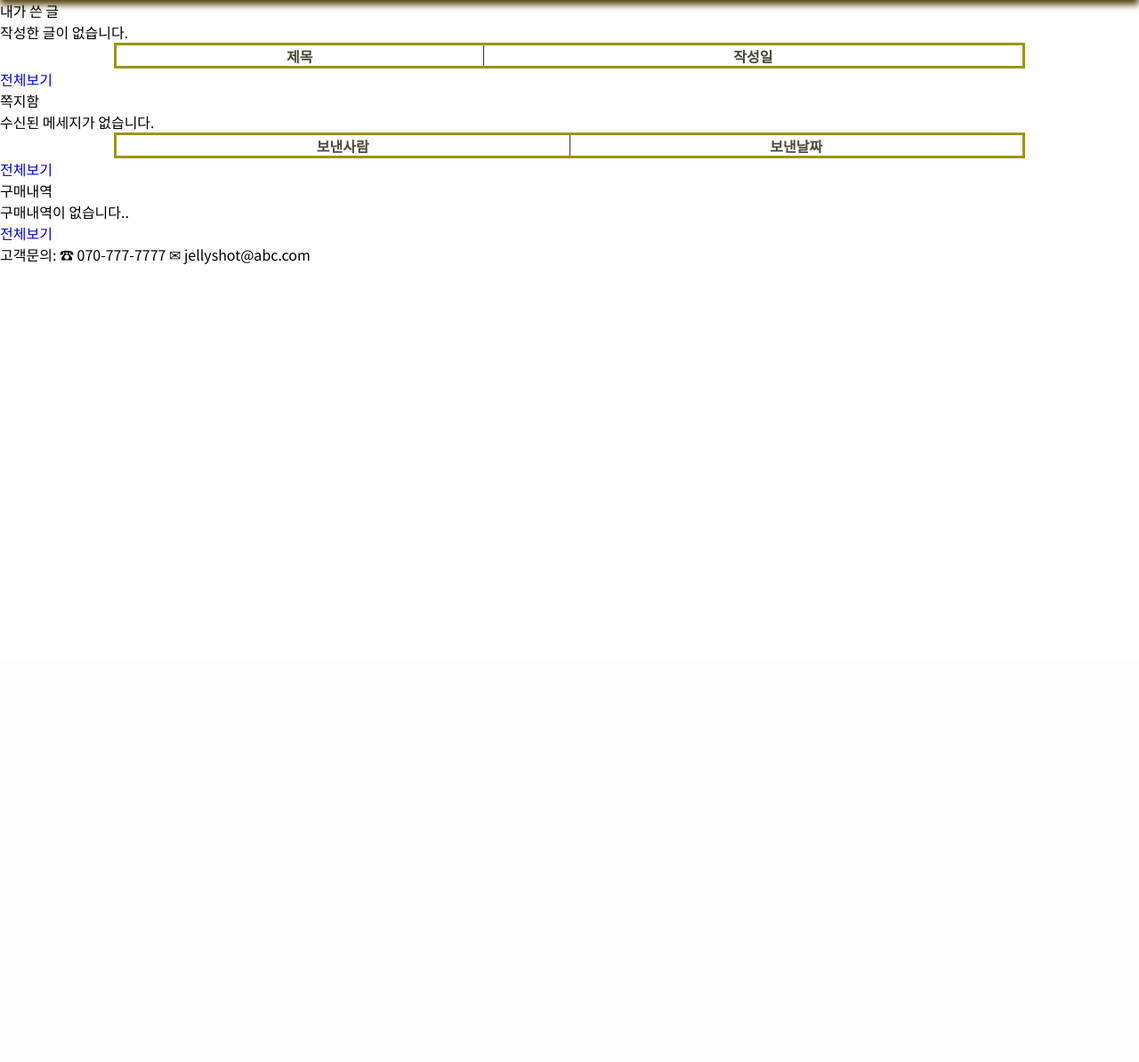
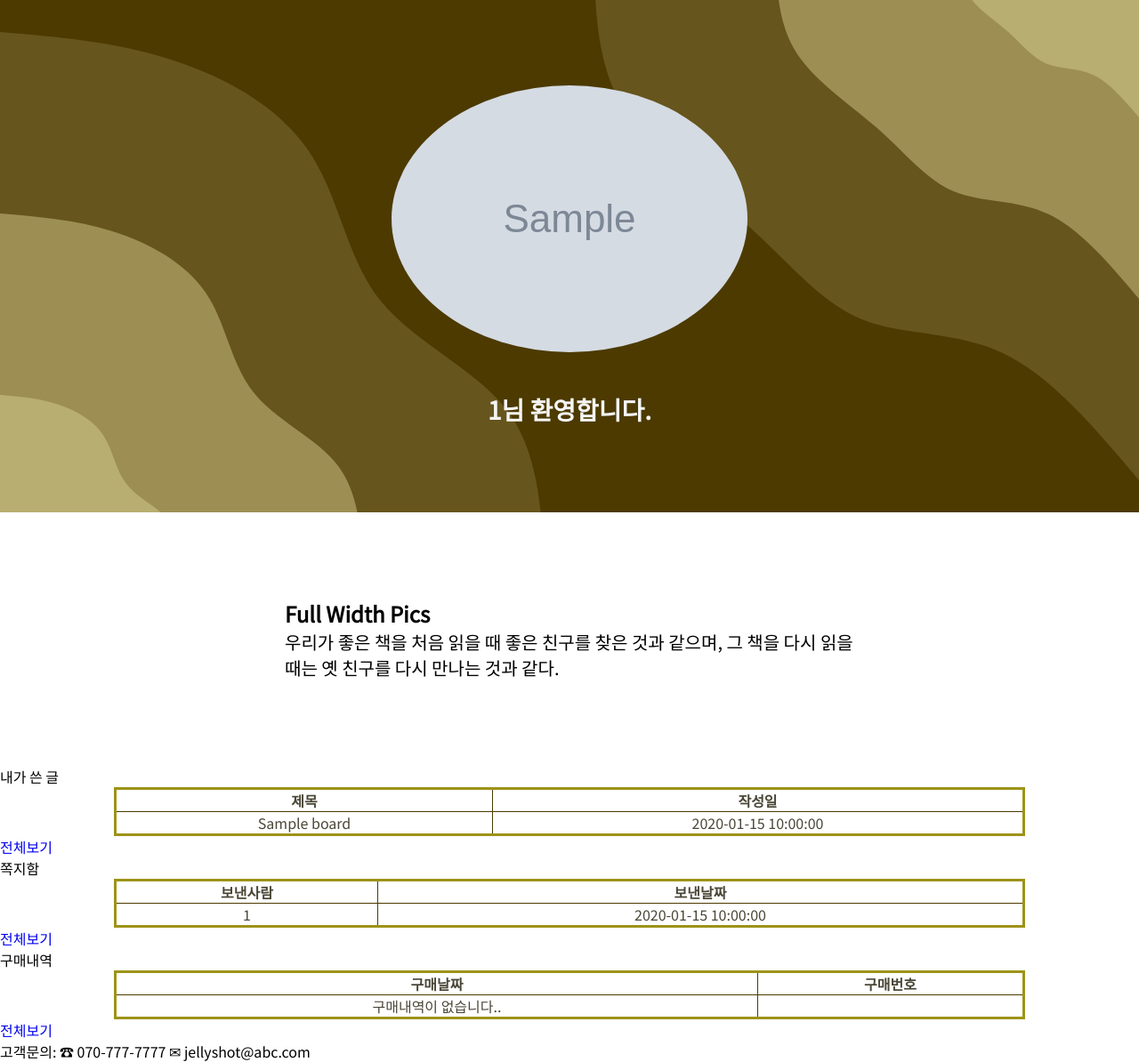
Before and after one commit to Jellyshot/bookstore, a PHP site: page /membership/mypage.php in a window 1280 px wide. Shown: the part 61-1255 px from the top of the page at 89% size. Before the commit the page ends 358 px from the top, so only its background shows below. Run offline with PHP 8.4, Linux system fonts and the light colour scheme; the visitor is signed in with stand-in values (Sample User, id 1); tables that the repository leaves empty or names only in its code hold one stand-in row (values such as "Sample post"); grey boxes marked "Sample" are stand-in pictures; lists and menus that the app fills with data are empty.

Commit message:
2022-02-05

```diff
--- a/book/book_searchResult.php
+++ b/book/book_searchResult.php
@@ -60,7 +60,7 @@
     INNER JOIN category AS c ON b.ctg_code = c.ctg_code
     WHERE ".$category. " like '%".$search."%'";
     // WHERE $category like '%$search%';";
-    // 이 쿼리 집에서는 됬는데 왜 학원에서는 또 안됨 ㅠㅠㅠㅠㅠㅠㅠㅠㅠㅠㅠ
+    // 이 쿼리 집에서는 됬는데 왜 학원에서는 또 안됨 ㅠㅠㅠㅠㅠㅠㅠㅠㅠㅠㅠ 집의 mysql이 좀더 엄격하게 쿼리문 통제함 ㅠㅠ?
     $resultset = $conn->query($sql);
     // $row = mysqli_num_rows($resultset)
     // ***** 이거 있으면 굳이 위에서 pagination을 위한 카운트 sql구문 안해도 되는거 아닐까?
@@ -68,7 +68,7 @@
 
 ?>
 <div class="search_result_container">
-    <form action="./book_searchResult.php" method="POST" class="search_box">
+    <form action="./book_searchResult.php" method="GET" class="search_box">
         <select name="s_ctg">
             <option value="book_name">책이름</option>
             <option value="aut_name">작가명</option>
--- a/css/style.css
+++ b/css/style.css
@@ -335,6 +335,63 @@ main{
     float: left;
     width: calc(100% - 190.41px);
 }
+/* -------------------------- mypage.php ------------------------------ */
+.py-5 {
+    padding-top: 3rem !important;
+    padding-bottom: 3rem !important;
+}
+.bg-image-full {
+    background-repeat: no-repeat;
+    background-attachment: scroll;
+    background-position: center;
+    background-size: cover;
+}
+.my-5 {
+    margin-top: 3rem !important;
+    margin-bottom: 3rem !important;
+}
+.img-fluid {
+    max-width: 100%;
+    height: auto;
+}
+.rounded-circle {
+    border-radius: 50% !important;
+}
+.mb-4 {
+    margin-bottom: 1.5rem !important;
+}
+.fs-3 {
+    font-size: 1.75rem !important;
+    color: whitesmoke;
+}
+.fw-bolder {
+    font-weight: bolder !important;
+}
+.container{
+    width: 100%;
+    padding-right: var(--bs-gutter-x, 0.75rem);
+    padding-left: var(--bs-gutter-x, 0.75rem);
+    margin-right: auto;
+    margin-left: auto;
+}
+.row {
+    --bs-gutter-x: 1.5rem;
+    --bs-gutter-y: 0;
+    display: flex;
+    flex-wrap: wrap;
+    margin-top: calc(-1 * var(--bs-gutter-y));
+    margin-right: calc(-0.5 * var(--bs-gutter-x));
+    margin-left: calc(-0.5 * var(--bs-gutter-x));
+}
+.col-lg-6 {
+    flex: 0 0 auto;
+    width: 50%;
+}
+.lead {
+    font-size: 1.25rem;
+    font-weight: 300;
+}
+
 
 /* ---------------------------- 미디어 스크린 시작 -------------------------------- */
 @media screen and (max-width:1020px) {
--- a/manage/admin.php
+++ b/manage/admin.php
@@ -64,6 +64,7 @@
 
 <?php
     // 카테고리 1값만 가져오네;;;뭐지;;;;;;??
+    // 1만 가져온게 아니라, ctg_code에 맞춰서 정렬된거였음 ㅠㅠ 앞으로 innner join을 쓰면 꼭 order by 해주자!
     $sql="SELECT book_upload, book_code, book_name, ctg_name, aut_name, pbs_name, book_info, book_cost, book_price, book_pdate FROM book AS b
         INNER JOIN author AS a ON b.aut_code = a.aut_code
         INNER JOIN category AS c ON b.ctg_code = c.ctg_code
@@ -105,9 +106,10 @@
         echo "<a href='admin.php?page_no=".$total_pages."'>Last</a>";
     }
 ?>
+<!-- 5. 개별로 찾아 수정을 하기 위한 검색창 -->
     </div>
     <div class="search_result_container">
-    <form action="./book_searchResult.php" method="POST" class="search_box">
+    <form action="./book_searchResult.php" method="GET" class="search_box">
         <select name="s_ctg">
             <option value="book_name">책이름</option>
             <option value="aut_name">작가명</option>
--- a/membership/mypage.php
+++ b/membership/mypage.php
@@ -1,10 +1,49 @@
 <?php
 require '../utility/dbconfig.php';
 require '../utility/nav.php';
+require_once '../utility/loginchk.php';
+
+$upload_path = './profile/';
+
+if ($chk_login) {
+
+    // 프로필 사진을 넣기 위한 쿼리 작성
+    $sql = "SELECT * FROM membership WHERE mem_id='".$_SESSION['mem_id']."'";
+    $result = $conn->query($sql);
+    $row = $result->fetch_assoc();
     ?>
+
     <section>
+        <!-- Header - set the background image for the header in the line below-->
+        <div class="py-5 bg-image-full" style="background-image: url('../img/blob-scene-haikei.svg');">
+            <div class="my-5" style="text-align: center;">
 
+                <!-- 업로드된 사진이 있으면, img에 집어 넣고, 없으면 기본 이미지를 넣는 if문 작성 -->
+                <?php
+                if (isset($row['mem_upload'])&&($row['mem_upload']!='')) {
+        ?>
+                    <img class="img-fluid rounded-circle mb-4" src="<?=$upload_path?><?=$row['mem_profile']?>" alt="..." />
+        <?php
+                } else {
+        ?>
+                    <img class="img-fluid rounded-circle mb-4" src="https://dummyimage.com/150x150/6c757d/dee2e6.jpg" alt="..." />
+                <?php } ?>
 
+                <h1 class="fs-3 fw-bolder"><?=$_SESSION['mem_id']?>님 환영합니다.</h1>
+            </div>
+        </div>
+
+        <!-- Content section-->
+        <div class="py-5">
+            <div class="container my-5">
+                <div class="row" style=" justify-content: center;">
+                    <div class="col-lg-6">
+                        <h2>Full Width Pics</h2>
+                        <p class="lead">우리가 좋은 책을 처음 읽을 때 좋은 친구를 찾은 것과 같으며, 그 책을 다시 읽을 때는 옛 친구를 다시 만나는 것과 같다.</p>
+                    </div>
+                </div>
+            </div>
+        </div>
         <!-- 자유게시판 미니보기 -->
         <div class="boardlist">
             <p>내가 쓴 글</p>
@@ -14,18 +53,22 @@ require '../utility/nav.php';
                     <th>작성일</th>
                 </tr>
                 <?php
-    $stmt = $conn->query("SELECT * FROM board WHERE mem_id = ".$_SESSION['mem_id']."Limit 5 order by bd_rdate desc;");
+
+
+                $stmt = $conn->query("SELECT * FROM board WHERE mem_id ='".$_SESSION['mem_id']."' order by bd_rdate desc LIMIT 5;");
                 if ($stmt->num_rows > 0) {
-        while($row = $stmt->fetch_assoc()){
+                    while ($row = $stmt->fetch_assoc()) {
                 ?>
                         <tr>
-                <td><?= $row['bd_subject']?></td>
+                            <td><?= $row['bd_subject'] ?></td>
                             <td><?= $row['bd_rdate'] ?></td>
                         </tr>
                     <?php   }
-    }else{
+                } else {
                     ?>
-        <tr> 작성한 글이 없습니다. </tr>
+                    <tr>
+                        <td colspan="2"> 작성한 글이 없습니다. </td>
+                    </tr>
                 <?php } ?>
             </table>
             <a href="../board/bd_list.php">전체보기</a>
@@ -43,18 +86,21 @@ require '../utility/nav.php';
                         <th>보낸날짜</th>
                     </tr>
                     <?php
-    $stmt2 = $conn->query("SELECT * FROM messege WHERE rec_mem_id = ".$_SESSION['mem_id']."Limit 3 order by msg_rdate desc;");
+                    $stmt2 = $conn->query("SELECT * FROM messege WHERE rec_mem_id = '".$_SESSION['mem_id']."' order by msg_rdate desc limit 3;");
                     if ($stmt2->num_rows > 0) {
-        while($row2 = $stmt2->fetch_assoc()){
+                        while ($row2 = $stmt2->fetch_assoc()) {
                     ?>
                             <tr>
-                <td><?= $row2['sent_mem_id']?></td>
+                                <td><?= $row2['sent_mem_id'] ?></td>
                                 <td><?= $row2['msg_rdate'] ?></td>
                             </tr>
                         <?php   }
-    }else{
+                    } else {
                         ?>
-        <tr> 수신된 메세지가 없습니다. </tr>
+                        <tr>
+                            <td colspan="2"> 수신된 메세지가 없습니다. </td>
+                        </tr>
+
                     <?php } ?>
                 </table>
                 <a href="../messege/msg_list.php">전체보기</a>
@@ -66,19 +112,27 @@ require '../utility/nav.php';
             <div class="p_list"></div>
             <p>구매내역</p>
             <table>
+                <tr>
+                    <th>구매날짜</th><th>구매번호</th>
+                </tr>
+                <tr>
                 <?php
-    $stmt = $conn->query("SELECT om_rdate FROM ordermain WHERE mem_id = ".$_SESSION['mem_id']."Limit 3 order by msg_rdate desc;");
-    if ($stmt->num_rows > 0) {
-        while($row = $stmt->fetch_assoc()){
+                $stmt = $conn->query("SELECT om_rdate FROM ordermain WHERE mem_id ='".$_SESSION['mem_id']."' order by msg_rdate desc LIMIT 3;");
+                $result = $stmt->num_rows;
+
+                if (isset($result)&&$result='') {
+                    while ($row = $stmt->fetch_assoc()) {
                 ?>
-            <tr>
-                <th>구매날짜</th><td>?= $row['om_rdate']?></td>
+                            <td>?= $row['om_rdate']?></td>
+                            <td>?= $row['om_code']?></td>
+<?php
+                    }
+                }else {
+?>
+                    <td>구매내역이 없습니다..</td>
                 </tr>
-<?php   }
-    }else{
-?>
-        <tr> 구매내역이 없습니다.. </tr>
-<?php } ?>
+<?php
+} ?>
             </table>
             <a href="../order/od_list.php">전체보기</a>
             <div class="connect_us">
@@ -87,5 +141,9 @@ require '../utility/nav.php';
         </div>
 
     </section>
+<?php
+    }
+?>
 </body>
+
 </html>
```
Also changed, not shown: bookweb.csv (added), img/blob-scene-haikei.svg (added), img/trianglify-lowres.png (added). Lines whose indentation alone changed are shown as unchanged.
